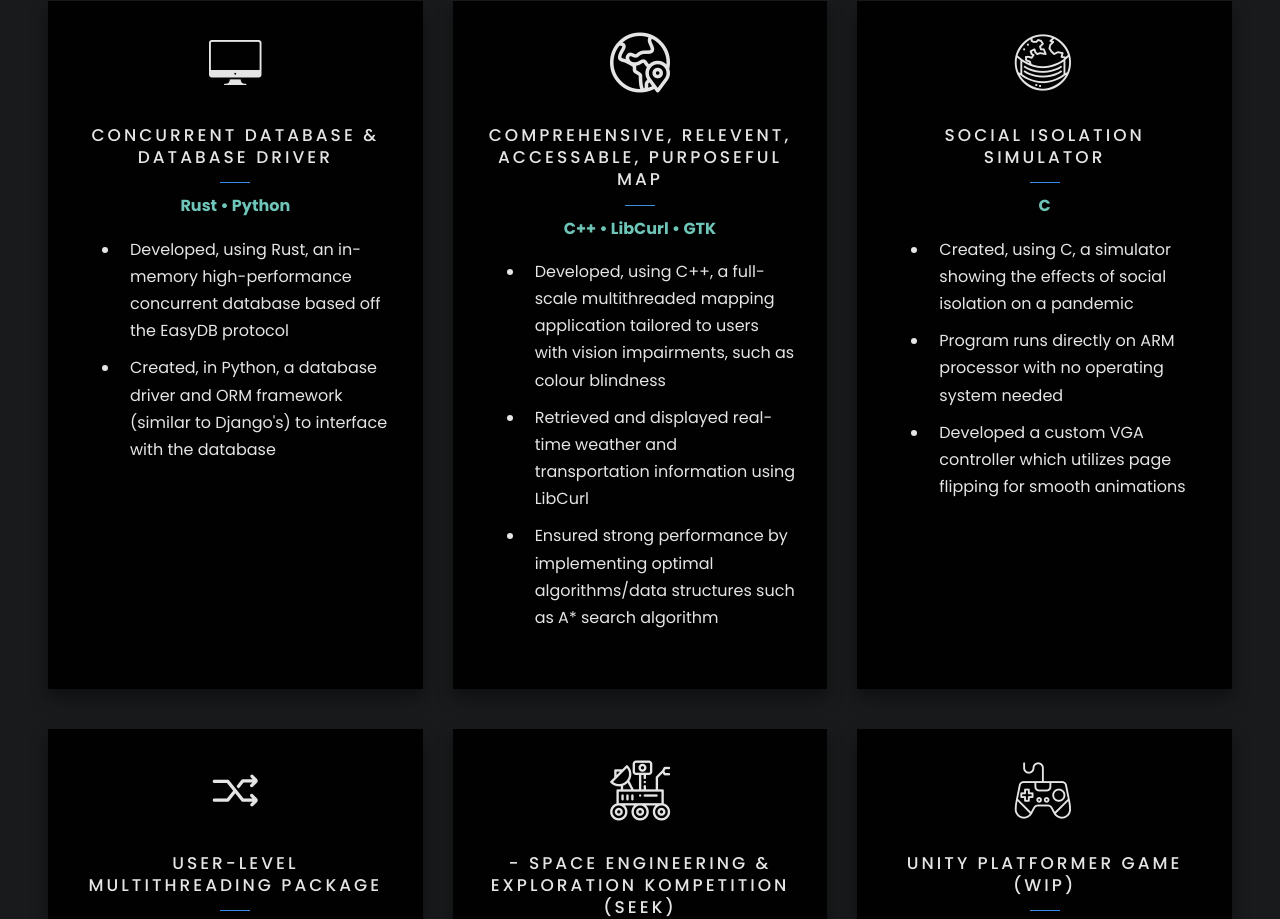
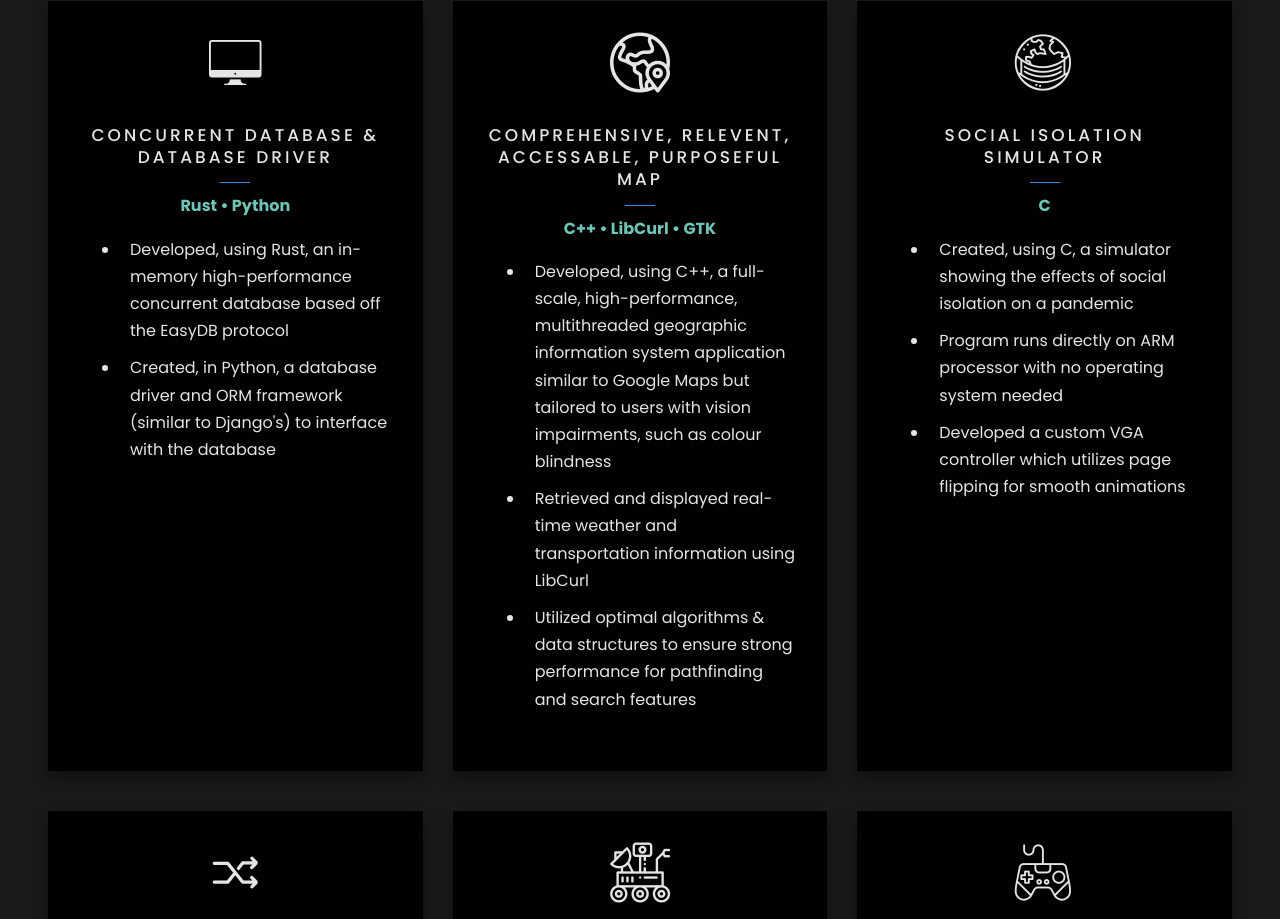
Before and after one commit to HaydenGoodfellow/HaydenGoodfellow.github.io, a website: page index.html in a window 1280 px wide. Shown: the part 5188-6107 px from the top of the page. Drawn offline with Linux system fonts and the light colour scheme; animation ran at ten frames a second; files whose address does not match are found by name.

Commit message:
Updated GIS description

```diff
--- a/index.html
+++ b/index.html
@@ -367,12 +367,11 @@
 							<h3 class="mb-4">Comprehensive, Relevent, Accessable, Purposeful Map</h3>
 							<p><strong>C++ • LibCurl • GTK</strong></p>
 							<ul>
-								<li>Developed, using C++, a full-scale multithreaded mapping application tailored to
-									users with vision impairments, such as colour blindness</li>
-								<li>Retrieved and displayed real-time weather and transportation information using
-									LibCurl</li>
-								<li>Ensured strong performance by implementing optimal algorithms/data structures such
-									as A* search algorithm</li>
+								<li>Developed, using C++, a full-scale, high-performance, multithreaded geographic information system application
+									similar to Google Maps but tailored to users with vision impairments, such as colour blindness</li>
+								<li>Retrieved and displayed real-time weather and transportation information using LibCurl</li>
+								<li>Utilized optimal algorithms & data structures to ensure strong performance for pathfinding and search
+									features</li>
 							</ul>
 						</div>
 					</a>
```
